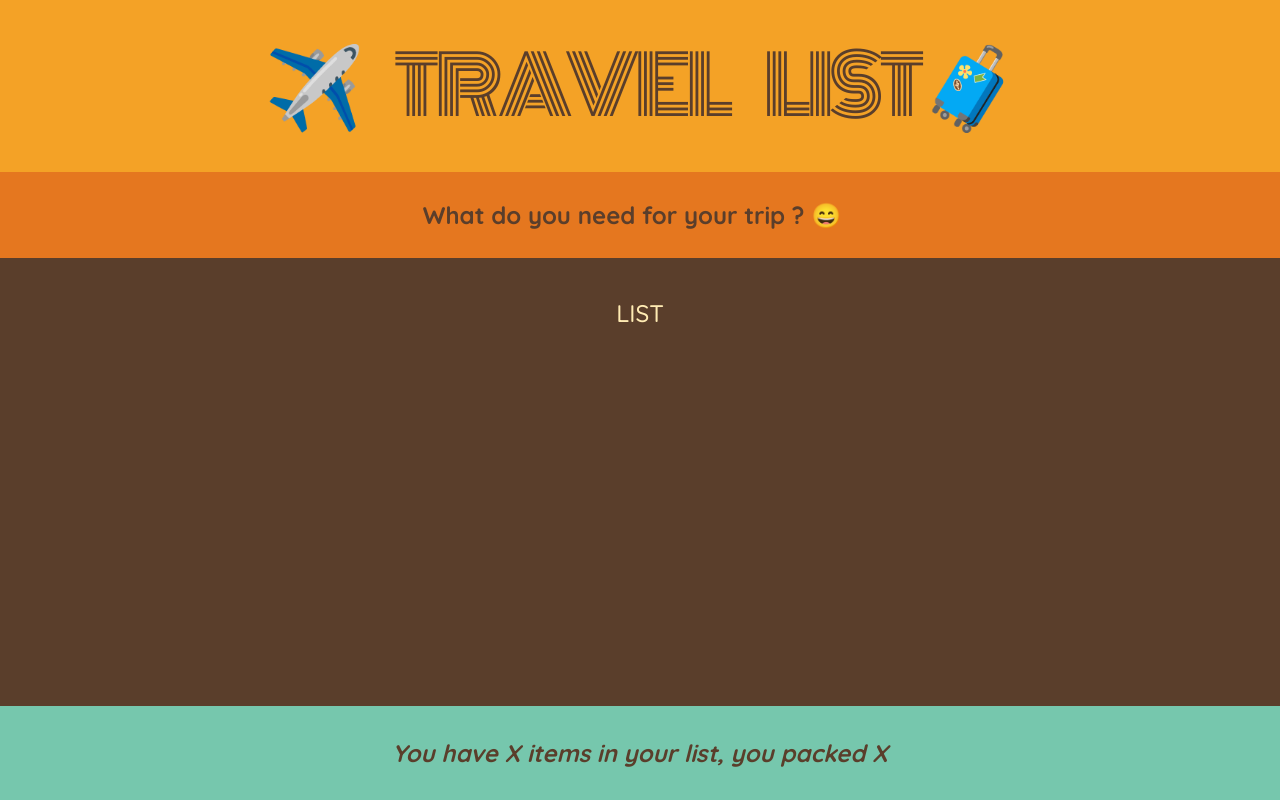
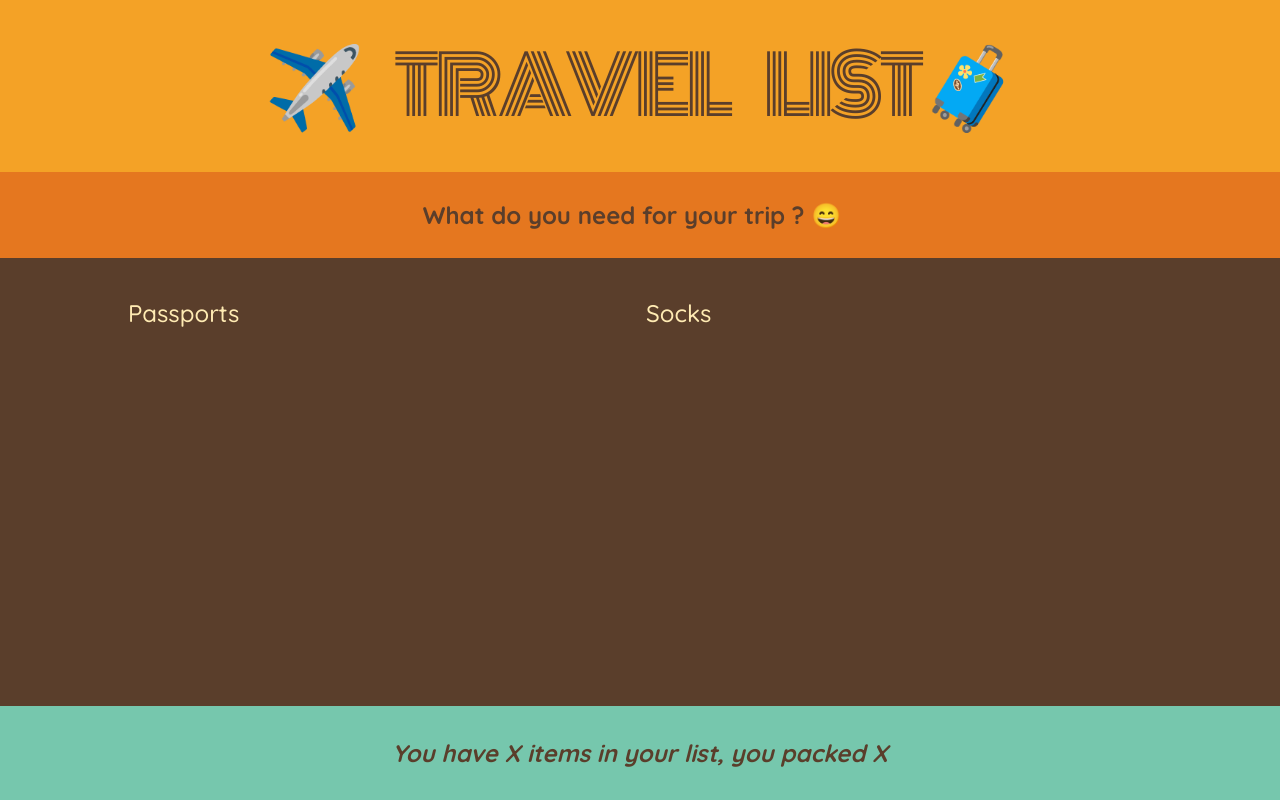
Before and after one commit to ShubhamAdelkar/travel-list, a React (Create React App) app: page / in a window 1280 px wide. Built offline with nearby package versions, Linux system fonts and the light colour scheme.

Commit message:
add Item() component.

```diff
--- a/src/App.js
+++ b/src/App.js
@@ -1,3 +1,8 @@
+const initialItems = [
+  { id: 1, description: "Passports", quantity: 2, packed: false },
+  { id: 2, description: "Socks", quantity: 12, packed: false },
+];
+
 function App() {
   return (
     <div className="app">
@@ -22,8 +27,21 @@
 }
 
 function Packinglist() {
-  return <div className="list">LIST</div>;
+  return (
+    <div className="list">
+      <ul>
+        {initialItems.map((item) => (
+          <Item item={item} />
+        ))}
+      </ul>
+    </div>
+  );
 }
+
+function Item({ item }) {
+  return <li>{item.description}</li>;
+}
+
 function Stats() {
   return (
     <footer className="stats">
```
